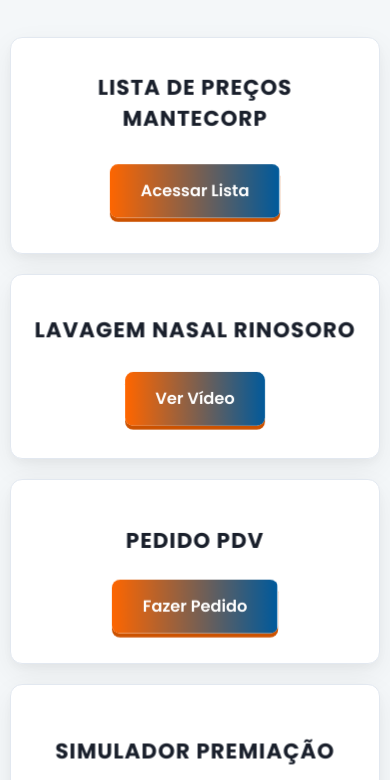
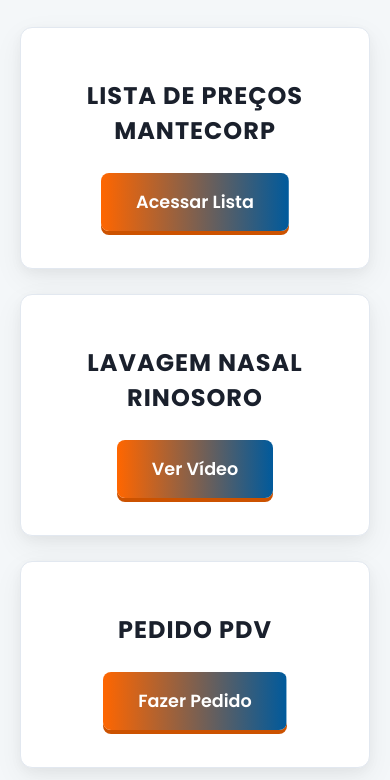
Before and after one commit to altaperformancepro/PAINELREP, a plain HTML site: page index.html in a window 390 px wide. Shown: the part 101-881 px from the top of the page. Drawn offline with Linux system fonts and the light colour scheme.

Commit message:
Update index.html

```diff
--- a/index.html
+++ b/index.html
@@ -14,10 +14,10 @@
             --accent-orange: #FF6600;      /* Laranja Mantecorp, vibrante */
             --accent-orange-dark: #CC5200; /* Sombra do Laranja */
 
-            --bg-color: #F4F7F9;           /* Fundo branco-gelo, muito profissional */
+            --bg-color: #F4F7F9;           /* Fundo branco-gelo */
             --card-color: #FFFFFF;         /* Card branco puro */
-            --text-primary: #1A202C;       /* Cor de texto principal (quase preto) */
-            --text-secondary: #4A5568;     /* Cor de texto secundária (cinza) */
+            --text-primary: #1A202C;       /* Cor de texto principal */
+            --text-secondary: #4A5568;     /* Cor de texto secundária */
         }
 
         /* --- Estilos Globais --- */
@@ -34,6 +34,9 @@
             padding: 40px 20px;
             box-sizing: border-box;
             overflow-x: hidden;
+            /* Melhora a renderização de fontes */
+            -webkit-font-smoothing: antialiased;
+            -moz-osx-font-smoothing: grayscale;
         }
 
         /* --- TÍTULO (Estilo Executivo) --- */
@@ -67,16 +70,15 @@
         /* --- CONTAINER DOS CARDS (Responsivo) --- */
         .card-container {
             display: grid;
+            /* Desktop: Auto-fit (quantos couberem) com min de 320px */
             grid-template-columns: repeat(auto-fit, minmax(320px, 1fr));
             gap: 30px;
             width: 100%;
             max-width: 1400px;
-
-            /* Define a perspectiva 3D para os cards filhos */
             perspective: 1500px;
         }
 
-        /* --- O EFEITO 3D MODERNO NO CARD --- */
+        /* --- EFEITO 3D MODERNO NO CARD --- */
         .futuristic-card {
             background-color: var(--card-color);
             border: 1px solid #E2E8F0;
@@ -87,12 +89,9 @@
             box-shadow: 0px 4px 12px rgba(0, 0, 0, 0.04),
                         0px 10px 30px rgba(0, 0, 0, 0.06);
 
-            /* Habilita o contexto 3D para os filhos */
             transform-style: preserve-3d;
-
-            /* Propriedade para suavizar transições 3D */
             transform: translateZ(0);
-            transition: transform 0.4s cubic-bezier(0.1, 0.7, 0.3, 1), /* Transição 3D mais elegante */
+            transition: transform 0.4s cubic-bezier(0.1, 0.7, 0.3, 1),
                         box-shadow 0.4s ease;
 
             position: relative;
@@ -102,8 +101,6 @@
         .futuristic-card:hover {
             box-shadow: 0px 8px 15px rgba(0, 0, 0, 0.06),
                         0px 20px 40px rgba(0, 90, 156, 0.15);
-
-            /* A inclinação 3D sutil e "executiva" para o card */
             transform: rotateY(8deg) rotateX(3deg) scale(1.02) translateZ(10px);
         }
 
@@ -114,17 +111,13 @@
             margin-bottom: 25px;
             letter-spacing: 1px;
             position: relative;
-
-            /* O h2 "flutua" mais à frente */
-            transform: translateZ(40px); /* Mais profundo */
+            transform: translateZ(40px);
             transition: transform 0.4s cubic-bezier(0.1, 0.7, 0.3, 1);
         }
 
-        /* Garante que os elementos internos mantenham sua posição relativa no 3D */
         .futuristic-card:hover h2 {
-            transform: translateZ(60px); /* Se move ainda mais à frente ao hover do card */
+            transform: translateZ(60px);
         }
-
 
         /* --- BOTÕES (Efeito "Gradient Wipe" Executivo) --- */
         .btn-futuristic {
@@ -144,7 +137,6 @@
             position: relative;
             overflow: hidden;
 
-            /* O botão "flutua" na camada do meio */
             transform: translateZ(20px);
             transition: background-position 0.5s ease-in-out,
                         transform 0.4s cubic-bezier(0.1, 0.7, 0.3, 1),
@@ -155,12 +147,9 @@
             background-position: 100% 0;
         }
 
-        /* HOVER: Desliza o gradiente e eleva o botão */
         .btn-futuristic:hover {
             background-position: 0% 0;
-
-            /* Eleva o botão dentro do card 3D */
-            transform: translateZ(35px) translateY(-3px); /* Move mais à frente */
+            transform: translateZ(35px) translateY(-3px);
             box-shadow: 0 8px 0 var(--accent-orange-dark), 0 5px 15px rgba(255, 102, 0, 0.4);
         }
 
@@ -169,12 +158,14 @@
             box-shadow: 0 2px 0 var(--accent-orange-dark);
         }
 
-        /* --- RESPONSIVIDADE (iPad e Celular) --- */
+        /* --- RESPONSIVIDADE --- */
 
+        /* iPad (Tablet) - 2 colunas ou 1 coluna */
         @media (max-width: 1024px) {
             .card-container {
+                /* auto-fit ainda funciona, mas o minmax menor ajuda a encaixar 2 colunas */
                 grid-template-columns: repeat(auto-fit, minmax(300px, 1fr));
-                max-width: 90%;
+                max-width: 90%; /* Centraliza o container */
             }
             .title-container h1 {
                 font-size: 2.5rem;
@@ -184,17 +175,32 @@
             }
         }
 
+        /* CELULAR (com CARDS MAIORES) */
         @media (max-width: 600px) {
             body {
-                padding: 20px 10px;
+                padding: 30px 20px; /* Mais padding para os cards "respirarem" */
             }
             .card-container {
-                grid-template-columns: 1fr;
+                grid-template-columns: 1fr; /* Força 1 coluna */
                 max-width: 100%;
-                gap: 20px;
+                gap: 25px; /* Mais espaço entre os cards */
             }
             .futuristic-card {
-                padding: 25px 20px;
+                /* Mantém o padding grande para um card robusto */
+                padding: 30px 25px;
+
+                /* Desativa o efeito 3D de hover em toque (evita bugs) */
+                transform: none;
+                box-shadow: 0px 4px 12px rgba(0, 0, 0, 0.04),
+                            0px 10px 30px rgba(0, 0, 0, 0.06);
+            }
+            /* Remove a inclinação 3D no celular */
+            .futuristic-card:hover {
+                transform: none;
+            }
+
+            .title-container {
+                margin-bottom: 30px;
             }
             .title-container h1 {
                 font-size: 2rem;
@@ -204,12 +210,27 @@
                 font-size: 1rem;
                 letter-spacing: 3px;
             }
+
+            /* Título do card maior */
             .futuristic-card h2 {
-                font-size: 1.3rem;
+                font-size: 1.5rem;
+                transform: translateZ(0); /* Remove 3D no celular */
             }
+
+            /* Botão do card maior */
             .btn-futuristic {
-                padding: 14px 30px;
-                font-size: 1rem;
+                padding: 16px 35px;
+                font-size: 1.1rem;
+                transform: translateZ(0); /* Remove 3D no celular */
+            }
+
+            .futuristic-card:hover h2,
+            .btn-futuristic:hover {
+                transform: none; /* Desativa 3D de paralaxe no hover do celular */
+            }
+
+            .btn-futuristic:active {
+                transform: translateY(2px); /* Efeito 2D simples de clique */
             }
         }
     </style>
@@ -232,7 +253,7 @@
 
         <div class="futuristic-card">
             <h2>LAVAGEM NASAL RINOSORO</h2>
-            <a href="https://sistemashypera.github.io/videorinosorofinal/" target="_blank" rel="noopener noreferrer" class="btn-futuristic">
+            <a href="httpss://sistemashypera.github.io/videorinosorofinal/" target="_blank" rel="noopener noreferrer" class="btn-futuristic">
                 Ver Vídeo
             </a>
         </div>
```
